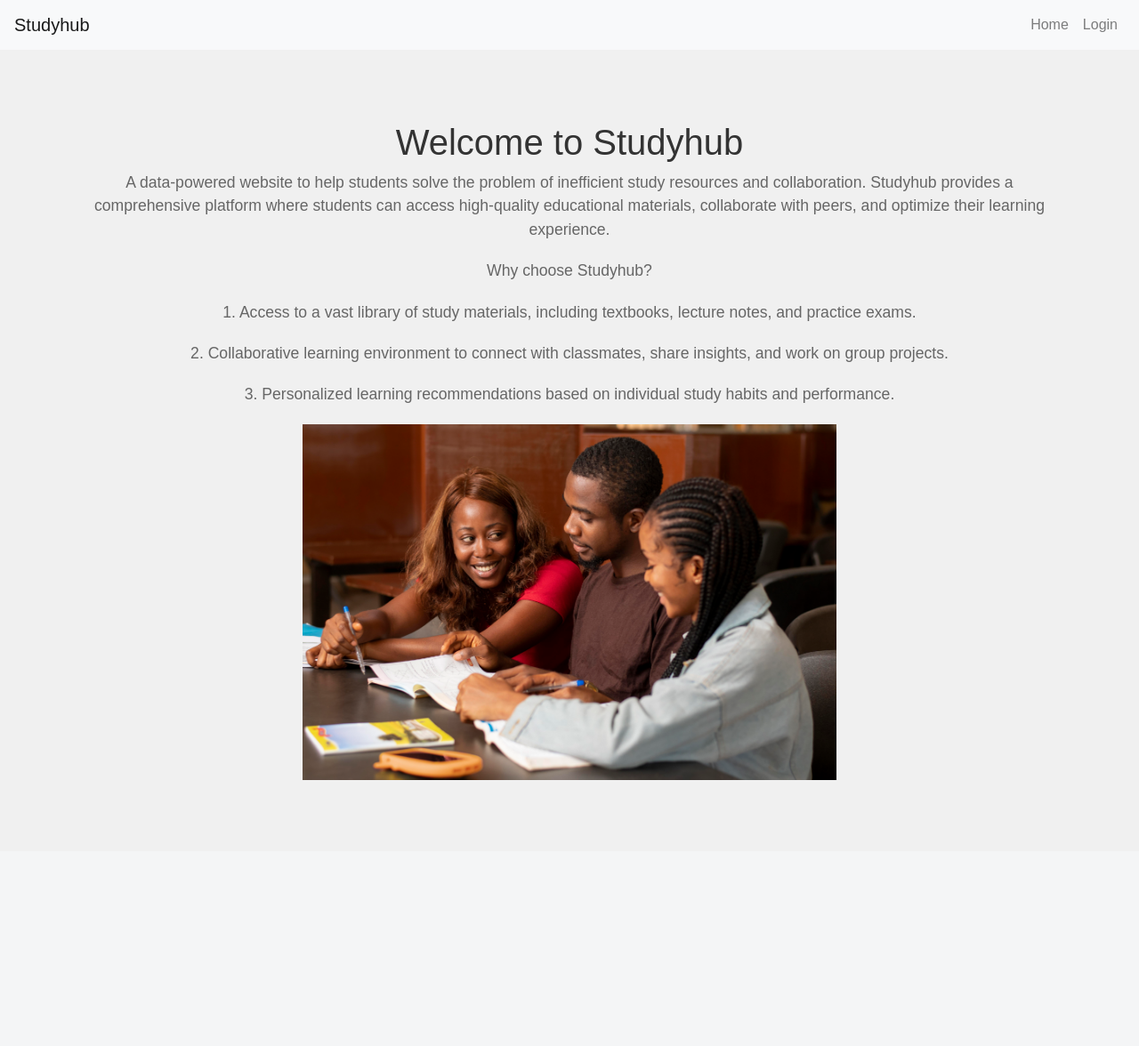
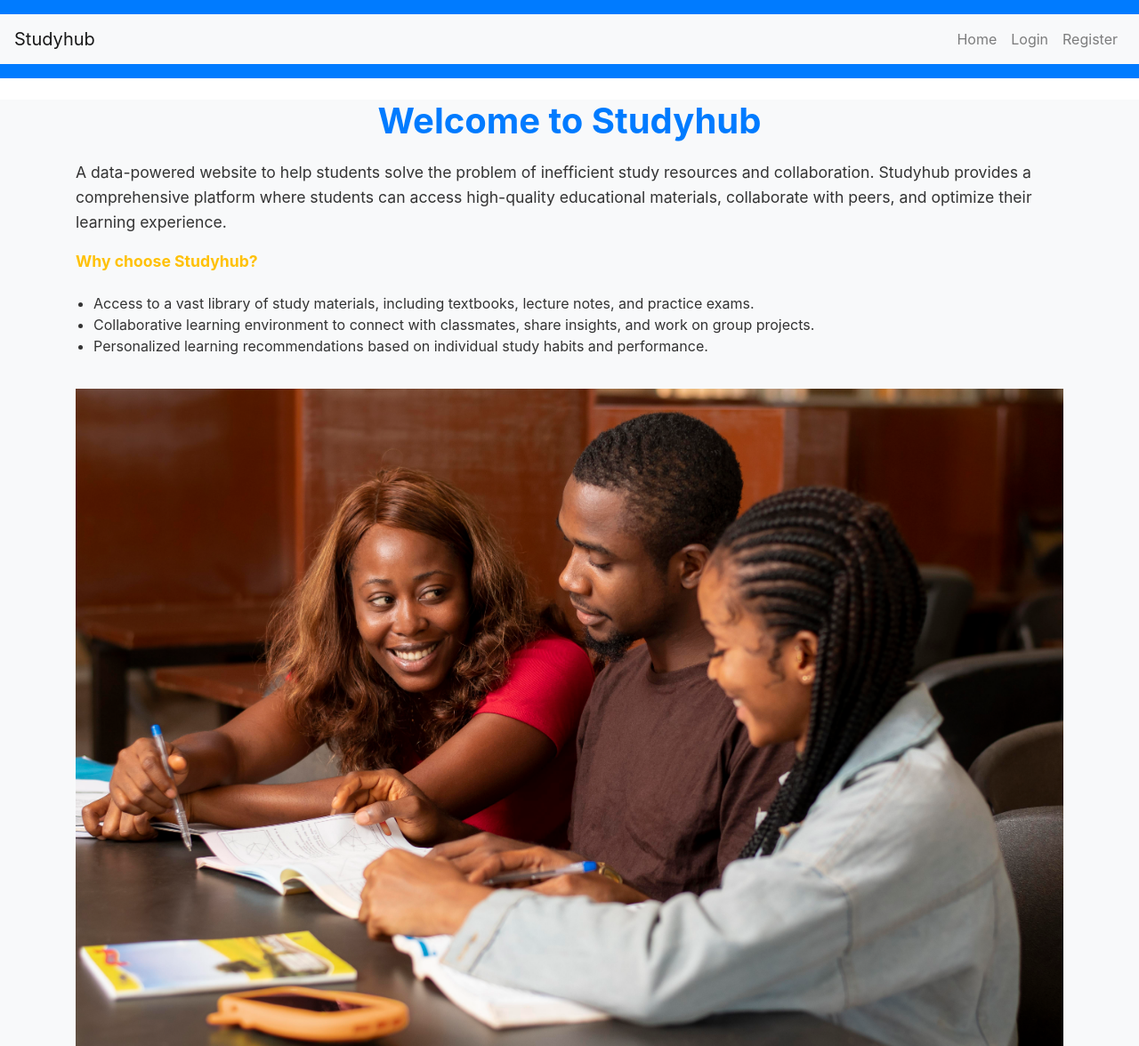
Before and after one commit to godfredkogkane/StudyHub, a PHP site: page / in a window 1280 px wide. Shown: the whole page at 89% size. Before the commit the page ends 877 px from the top, so only its background shows below. Run offline with PHP 8.4, Linux system fonts and the light colour scheme.

Commit message:
edited the navigations and home page

```diff
--- a/css/home.css
+++ b/css/home.css
@@ -1,55 +1,39 @@
-/* Basic reset styles */
-body {
-    margin: 0;
-    padding: 0;
-    font-family: sans-serif;
+/* Professional CSS */
+.navbar-custom {
+  background-color: #007bff; /* Blue */
+  color: #ffffff; /* White text */
 }
 
-  /* Navigation bar styles */
-  .navbar {
-    background-color: #f8f9fa;  /* Light yellow */
-  }
-
-  .navbar-brand,
-  .nav-link {
-    color: #007bff;  /* Blue */
-  }
-
-  .nav-link:hover {
-    color: #0056b3;  /* Darker blue */
-  }
-
-  /* Hero section styles */
 .hero {
-    padding: 80px 0;
-    background-color: #f0f0f0;  /* Light gray background */
+  background-color: #f8f9fa;
+  color: #333333; /* Dark text */
 }
 
 .hero h1 {
   font-size: 2.5rem;
-    color: #333;  /* Dark gray */
+  font-weight: bold;
+  margin-bottom: 20px;
+  text-align: center;
+  color:#007bff;
 }
 
 .hero p {
   font-size: 1.1rem;
-    line-height: 1.5;
-    color: #666;  /* Light gray text */
-    margin-bottom: 20px;
+  line-height: 1.6;
+}
+
+.hero ul {
+  margin-top: 20px;
+  padding-left: 20px;
 }
 
 .hero img {
-    width: 100%;
-    max-width: 600px;
-    margin: 0 auto;
+  margin-top: 20px;
+  max-width: 100%;
+  height: auto;
 }
 
-  /* Custom styles for other sections (add as needed) */
-
-  .section-title {
-    text-align: center;
-    margin-bottom: 40px;
+.hero p.why-choose {
+  color:#ffc107;
+  font-weight: bold;
 }
-
-  .section-content {
-    padding: 20px;
-  }
--- a/index.php
+++ b/index.php
@@ -5,10 +5,12 @@
     <meta name="viewport" content="width=device-width, initial-scale=1.0">
     <title>Studyhub</title>
     <link href="https://stackpath.bootstrapcdn.com/bootstrap/4.5.2/css/bootstrap.min.css" rel="stylesheet">
-    <link rel="stylesheet" href="../css/home.css">
+    <link rel="stylesheet" href="../studyhub/css/home.css">
 </head>
 <body>
-    <!-- Navigation -->
+<div class="navigation-container">
+    <header class="bg-primary py-3 mb-4">
+        <!-- Bootstrap Navbar -->
         <nav class="navbar navbar-expand-lg navbar-light bg-light">
             <a class="navbar-brand" href="#">Studyhub</a>
             <div class="collapse navbar-collapse" id="navbarSupportedContent">
@@ -17,22 +19,30 @@
                         <a class="nav-link" href="index.html">Home</a>
                     </li>
                     <li class="nav-item">
-                    <a class="nav-link" href="../login/login.php">Login</a>
+                        <a class="nav-link" href="../studyhub/login/login.php">Login</a>
+                    </li>
+                    <!-- New "Register" navigation link -->
+                    <li class="nav-item">
+                        <a class="nav-link" href="../studyhub/register/register.php">Register</a>
                     </li>
                 </ul>
             </div>
         </nav>
+    </header>
+</div>
 
     <!-- Hero section -->
     <section class="hero">
-        <div class="container text-center">
+        <div class="container">
             <h1>Welcome to Studyhub</h1>
             <p>A data-powered website to help students solve the problem of inefficient study resources and collaboration. Studyhub provides a comprehensive platform where students can access high-quality educational materials, collaborate with peers, and optimize their learning experience.</p>
-            <p>Why choose Studyhub?</p>
-            <p>1. Access to a vast library of study materials, including textbooks, lecture notes, and practice exams.</p>
-            <p>2. Collaborative learning environment to connect with classmates, share insights, and work on group projects.</p>
-            <p>3. Personalized learning recommendations based on individual study habits and performance.</p>
-            <img src="../img/study-group.jpg" alt="Students Learning Image">
+            <p class="why-choose">Why choose Studyhub?</p>
+            <ul>
+                <li>Access to a vast library of study materials, including textbooks, lecture notes, and practice exams.</li>
+                <li>Collaborative learning environment to connect with classmates, share insights, and work on group projects.</li>
+                <li>Personalized learning recommendations based on individual study habits and performance.</li>
+            </ul>
+            <img src="../studyhub/img/study-group.jpg" alt="Students Learning Image">
         </div>
     </section>
 
--- a/view/dashboard.php
+++ b/view/dashboard.php
@@ -36,9 +36,6 @@
                     <li class="nav-item">
                         <a class="nav-link" href="../login/logout.php">Logout</a>
                     </li>
-                    <li class="nav-item">
-                        <a class="nav-link" href="../login/login.php">Login</a>
-                    </li>
                 </ul>
             </nav>
         </header>
--- a/view/document.php
+++ b/view/document.php
@@ -33,9 +33,6 @@
                     <li class="nav-item">
                         <a class="nav-link" href="../login/logout.php">Logout</a>
                     </li>
-                    <li class="nav-item">
-                        <a class="nav-link" href="../login/login.php">Login</a>
-                    </li>
                 </ul>
             </nav>
         </header>
--- a/view/profile.php
+++ b/view/profile.php
@@ -32,9 +32,6 @@
                         </li>
                         <li class="nav-item">
                             <a class="nav-link" href="../login/logout.php">Logout</a>
-                        </li>
-                        <li class="nav-item">
-                            <a class="nav-link" href="../login/login.php">Login</a>
                         </li>
                     </ul>
                 </nav>
--- a/view/search_document.php
+++ b/view/search_document.php
@@ -33,9 +33,6 @@
                     <li class="nav-item">
                         <a class="nav-link" href="../login/logout.php">Logout</a>
                     </li>
-                    <li class="nav-item">
-                        <a class="nav-link" href="../login/login.php">Login</a>
-                    </li>
                 </ul>
             </nav>
         </header>
```
Also changed, not shown: img/logo.png (added). Lines whose indentation alone changed are shown as unchanged.
